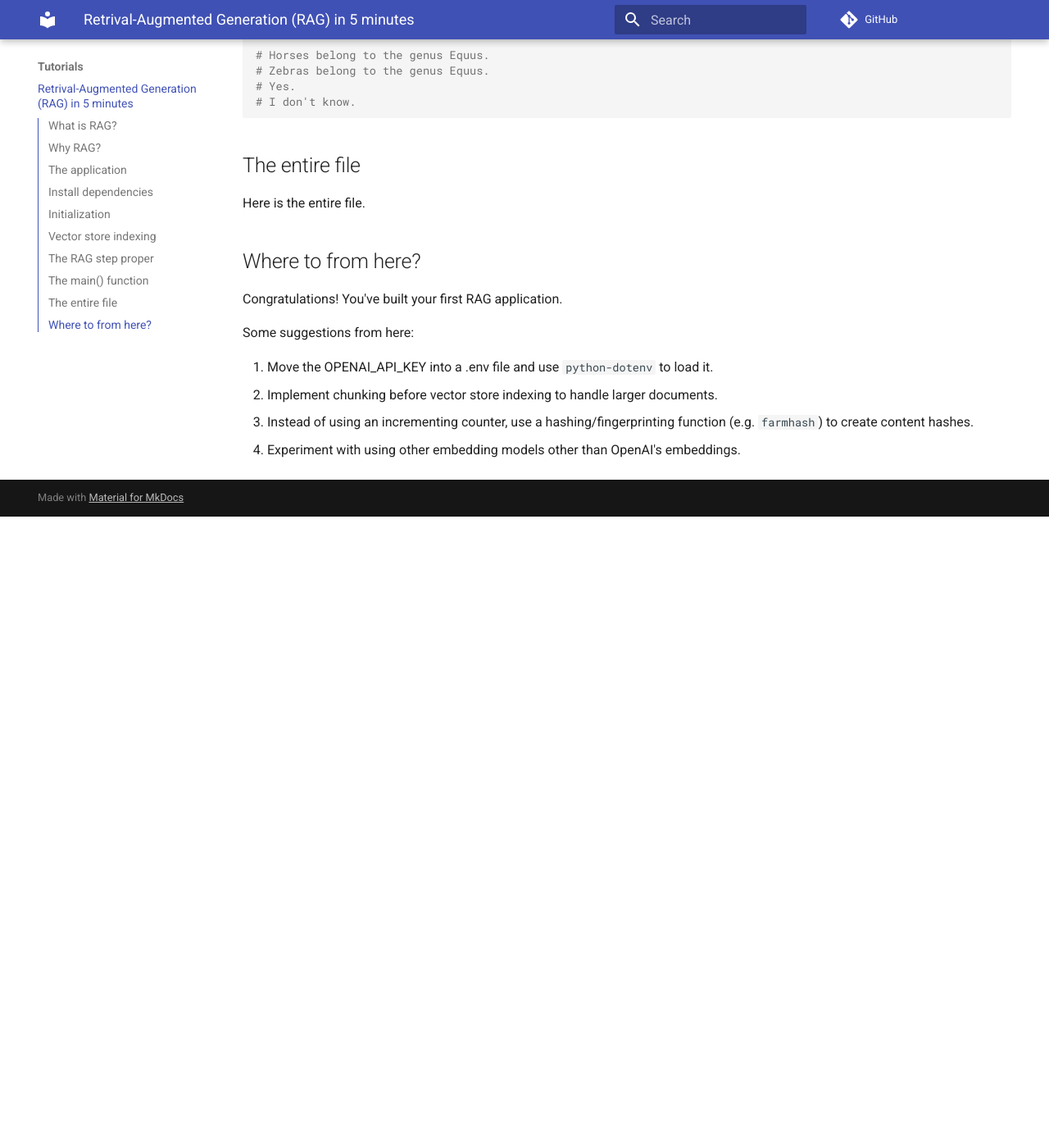
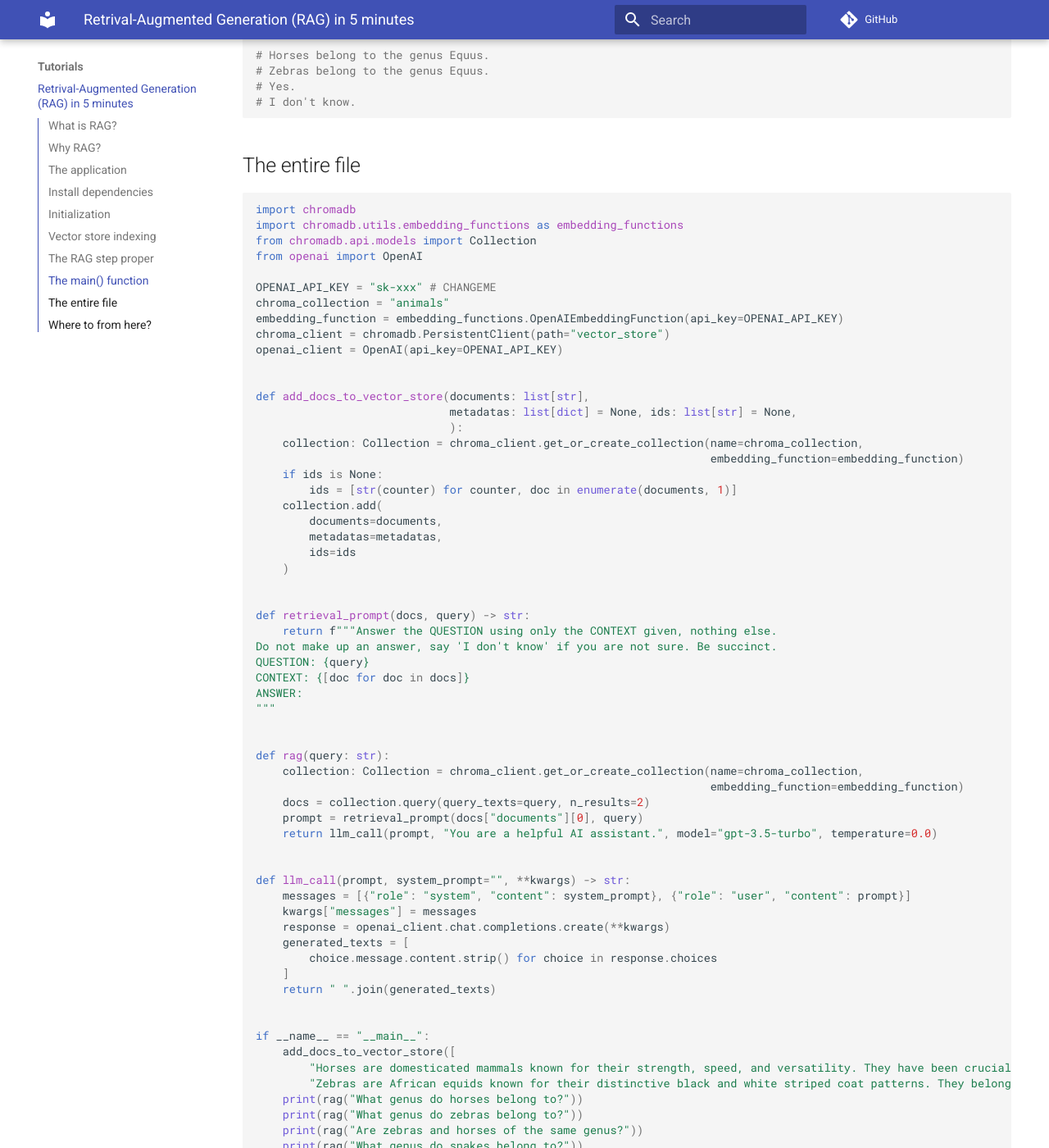
Before and after one commit to aiengineeralliance/ai-engineer-handbook, an MkDocs documentation site: the page built from docs/tutorials/rag.md, in a window 1280 px wide and 1400 px high, scrolled down 3497 px. Shown: the whole window at 82% size. Built offline with MkDocs 1.6.1 and Material for MkDocs 9.7.7, drawn with Linux system fonts in a browser that asks for light colours; comment, search, counter and statistics services are not loaded; before the commit the page ends 4127 px from its top, so only the background shows below that; some of the changed text lies outside the part shown.

Commit message:
Minor fixes.

````diff
--- a/docs/tutorials/rag.md
+++ b/docs/tutorials/rag.md
@@ -149,15 +149,83 @@ if __name__ == "__main__":
 
 ## The entire file
 
-Here is the entire file.
+```python
+import chromadb
+import chromadb.utils.embedding_functions as embedding_functions
+from chromadb.api.models import Collection
+from openai import OpenAI
+
+OPENAI_API_KEY = "sk-xxx" # CHANGEME
+chroma_collection = "animals"
+embedding_function = embedding_functions.OpenAIEmbeddingFunction(api_key=OPENAI_API_KEY)
+chroma_client = chromadb.PersistentClient(path="vector_store")
+openai_client = OpenAI(api_key=OPENAI_API_KEY)
+
+
+def add_docs_to_vector_store(documents: list[str],
+                             metadatas: list[dict] = None, ids: list[str] = None,
+                             ):
+    collection: Collection = chroma_client.get_or_create_collection(name=chroma_collection,
+                                                                    embedding_function=embedding_function)
+    if ids is None:
+        ids = [str(counter) for counter, doc in enumerate(documents, 1)]
+    collection.add(
+        documents=documents,
+        metadatas=metadatas,
+        ids=ids
+    )
+
+
+def retrieval_prompt(docs, query) -> str:
+    return f"""Answer the QUESTION using only the CONTEXT given, nothing else.
+Do not make up an answer, say 'I don't know' if you are not sure. Be succinct.
+QUESTION: {query}
+CONTEXT: {[doc for doc in docs]}
+ANSWER:
+"""
+
+
+def rag(query: str):
+    collection: Collection = chroma_client.get_or_create_collection(name=chroma_collection,
+                                                                    embedding_function=embedding_function)
+    docs = collection.query(query_texts=query, n_results=2)
+    prompt = retrieval_prompt(docs["documents"][0], query)
+    return llm_call(prompt, "You are a helpful AI assistant.", model="gpt-3.5-turbo", temperature=0.0)
+
+
+def llm_call(prompt, system_prompt="", **kwargs) -> str:
+    messages = [{"role": "system", "content": system_prompt}, {"role": "user", "content": prompt}]
+    kwargs["messages"] = messages
+    response = openai_client.chat.completions.create(**kwargs)
+    generated_texts = [
+        choice.message.content.strip() for choice in response.choices
+    ]
+    return " ".join(generated_texts)
+
+
+if __name__ == "__main__":
+    add_docs_to_vector_store([
+        "Horses are domesticated mammals known for their strength, speed, and versatility. They have been crucial to human civilization for transportation, agriculture, and recreational activities. Horses belong to the Equidae family and are herbivores with a digestive system adapted to grazing. Common breeds include the Arabian, Thoroughbred, and Clydesdale.",
+        "Zebras are African equids known for their distinctive black and white striped coat patterns. They belong to the genus Equus, which also includes horses and donkeys. Zebras are herbivores and primarily graze on grasses. "])
+    print(rag("What genus do horses belong to?"))
+    print(rag("What genus do zebras belong to?"))
+    print(rag("Are zebras and horses of the same genus?"))
+    print(rag("What genus do snakes belong to?"))
+```
 
 ## Where to from here?
 
 Congratulations! You've built your first RAG application.
 
-Some suggestions from here:
+For the sake of brevity, conciseness and ease of comprehension, we've omitted all kinds of important stuff
+that would make this code more production-ready, such as:
 
-1. Move the OPENAI_API_KEY into a .env file and use `python-dotenv` to load it.
-2. Implement chunking before vector store indexing to handle larger documents.
-3. Instead of using an incrementing counter, use a hashing/fingerprinting function (e.g. `farmhash`) to create content hashes.
-4. Experiment with using other embedding models other than OpenAI's embeddings.
+1. Storing the OPENAI_API_KEY into a .env file and using `python-dotenv` to load it.
+2. Implementing a backoff mechanism when calling OpenAI, e.g. using tenacity or backoff.
+3. Implementing chunking before vector store indexing to handle larger documents.
+4. Implementing text extraction/parsing to handle PDF, Word, epub files etc.
+
+Additionally, some things that might be a good to experiment with include:
+
+1. Instead of using an incrementing counter, using a hashing/fingerprinting function (e.g. `farmhash`) to create content hashes.
+2. Experiment with using other embedding models other than OpenAI's embeddings.
````
Also changed, not shown: other parts of docs/tutorials/rag.md (+3 -3 lines), docs/index.md (+1 -1 lines), docs/theory/vector-search.md (+1 -1 lines).
